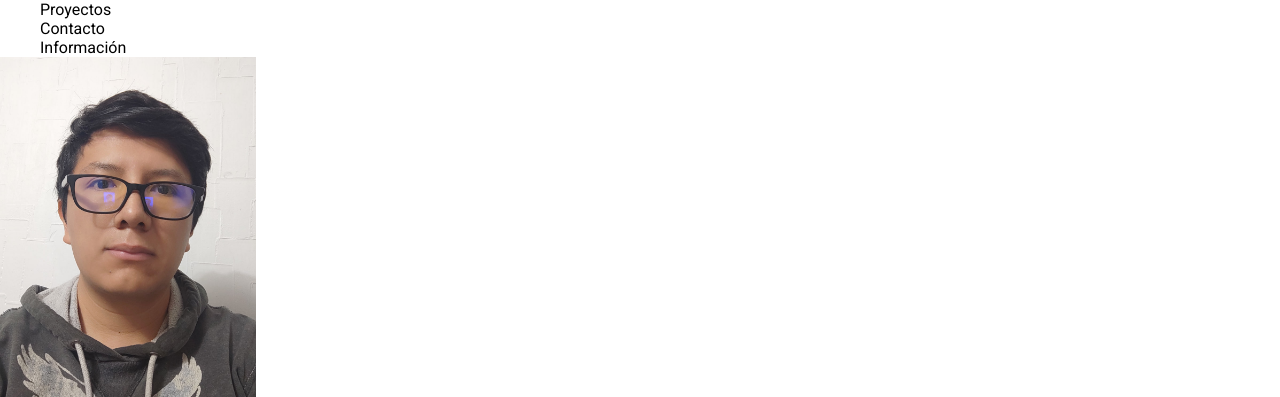
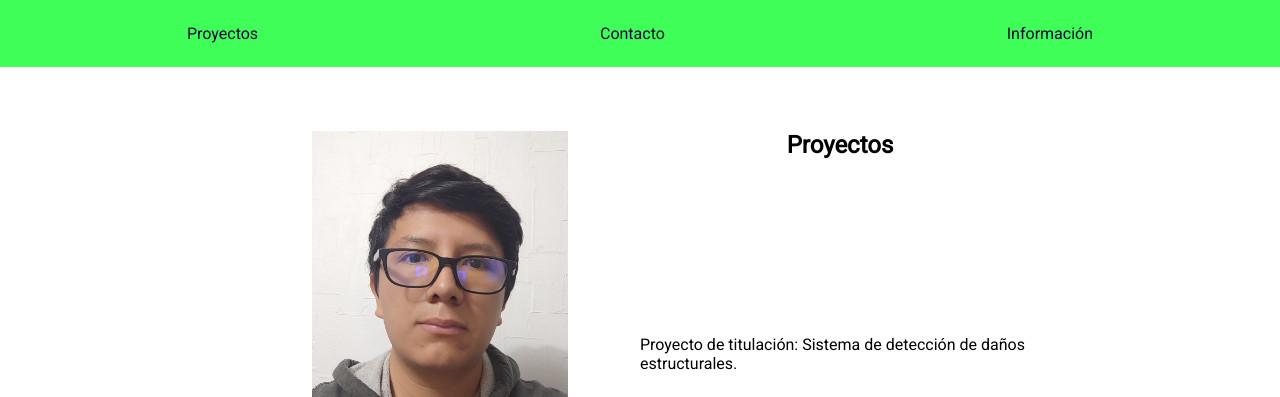
Before and after one commit to ChrisMHM/Prueba, a plain HTML site: page index.html in a window 1280 px wide. Shown: the top 397 px of the page. Drawn offline with Linux system fonts and the light colour scheme; a web font is replaced by a local one.

Commit message:
Cambios CSS

```diff
--- a/index.html
+++ b/index.html
@@ -20,11 +20,19 @@
     </header>
     <main>
         <div class="container">
-            <img src="./img/foto_perfil.jpg" alt="foto_perfil" srcset="">
-            <h1>Christian Dev</h1>
+            <div class="avatar">
+                <img src="./img/foto_perfil.jpg" alt="foto_perfil" srcset="">
+                <h1>Christian Dev</h1>
+            </div>
             <p>
                 Bienvenido a mi portafolio personal. Espero que encuentres algo interesante.
             </p>
+        </div>
+        <div class="container">
+            <h2>Proyectos</h2>
+            <ul>
+                <li>Proyecto de titulación: Sistema de detección de daños estructurales.</li>
+            </ul>
         </div>
     </main>
     <footer>
--- a/styles/style.css
+++ b/styles/style.css
@@ -10,6 +10,54 @@
     list-style: none;
 }
 
+body {
+    display: flex;
+    flex-wrap: wrap;
+    flex-direction: column;
+    justify-content: space-between;
+}
+
+main {
+    display: flex;
+    flex-wrap: wrap;
+    justify-content: center;
+    margin: 2rem 0;
+}
+
 img {
-    width: 20vw;
+    max-width: 20vw;
 }
+
+ul {
+    display: flex;
+    flex-wrap: wrap;
+    gap: 1rem;
+    justify-content: space-around;
+    padding: 0;
+}
+
+nav {
+    padding: 1.5rem;
+    background-color: #3efe57;
+    color: #00053d;
+    display: flex;
+    flex-wrap: wrap;
+    flex-direction: column;
+    gap: 1rem;
+}
+
+.container {
+    display: flex;
+    flex-wrap: wrap;
+    justify-content: center;
+    max-width: 400px;
+    /* gap: 3rem; */
+    margin: 2rem 0;
+}
+
+.avatar {
+    display: flex;
+    flex-wrap: wrap;
+    justify-content: center;
+    max-width: 200px;
+}
```
Also changed, not shown: 1 other file.
